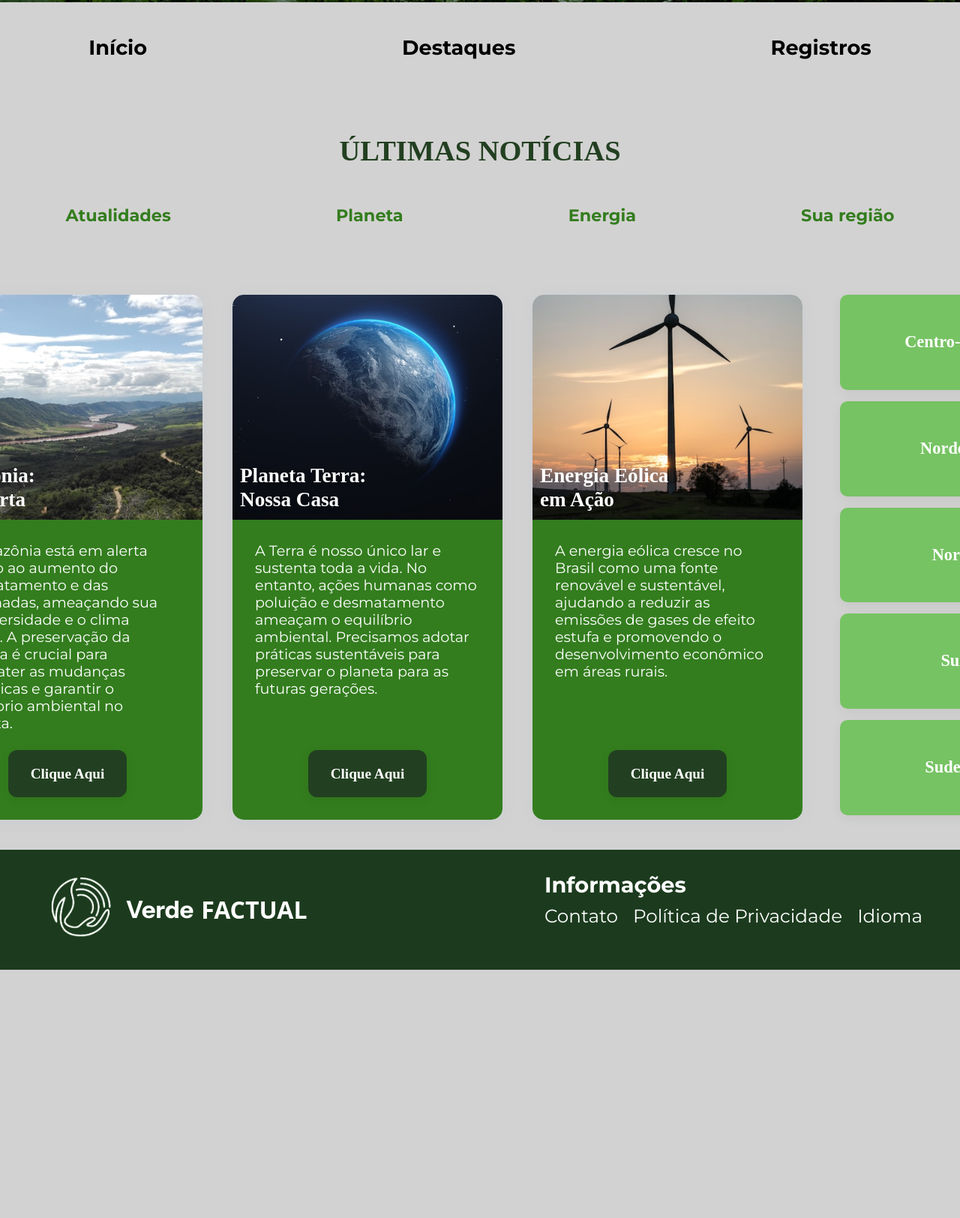
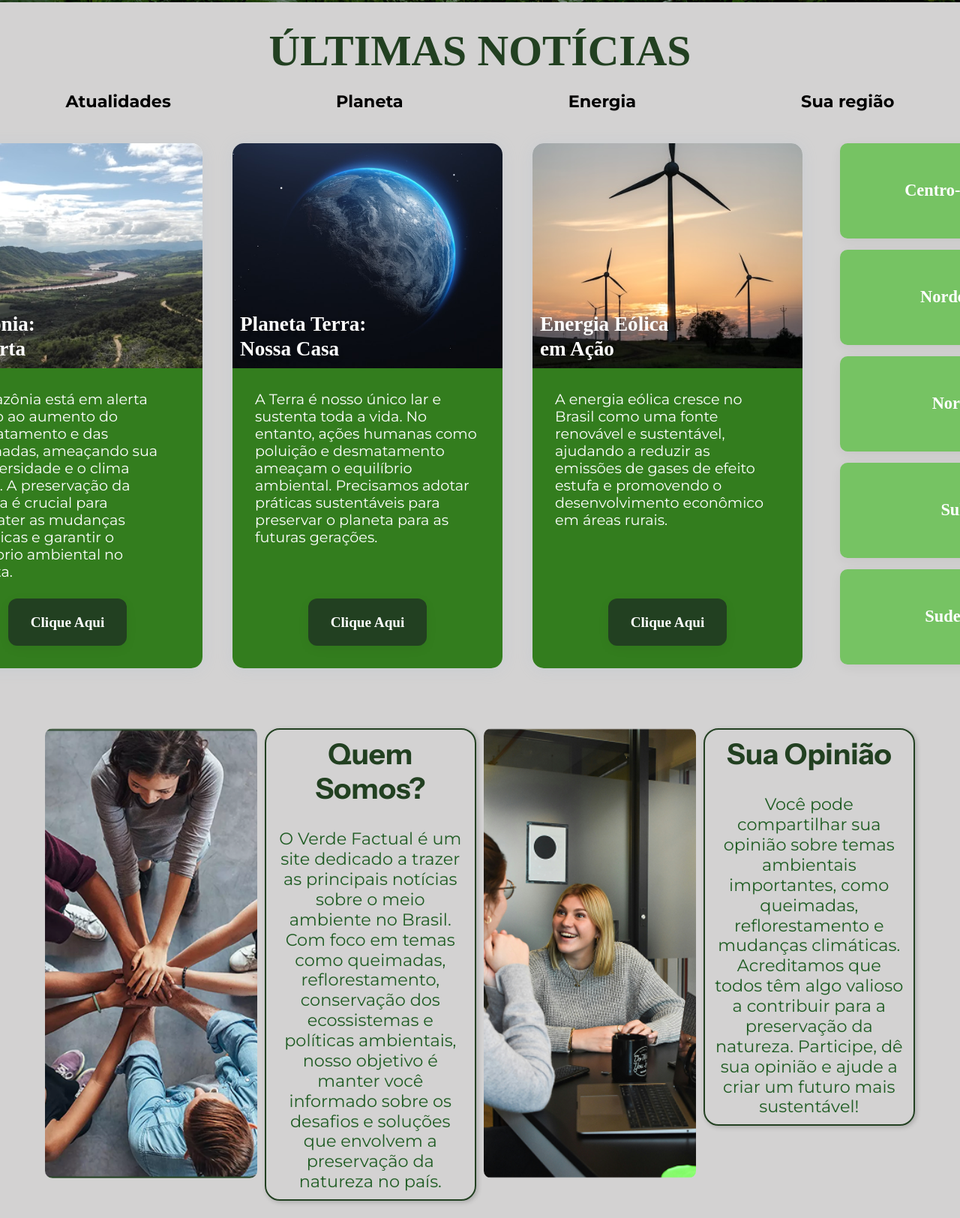
Before and after one commit to Lawrnsz/VerdeFactual, a plain HTML site: page index.html in a window 1280 px wide. Shown: the part 670-2294 px from the top of the page at 75% size. Before the commit the page ends 1963 px from the top, so only its background shows below. Drawn offline with nearby package versions, Linux system fonts and the light colour scheme; a web font is replaced by a local one.

Commit message:
Atualização apresentar

```diff
--- a/css/index.css
+++ b/css/index.css
@@ -7,7 +7,7 @@
     box-sizing: border-box;
 }
 
-/*----VARIÁVEIS------------*/
+/* ==== VARIÁVEIS ==== */
 :root{
     /* === CORES PRINCIPAIS === */
     --Background:#D3D2D2;
@@ -164,7 +164,7 @@ li {
   }
 
 
-  /*CSS REUTILIZÁVEL*/
+  /* === CSS REUTILIZÁVEL === */
   .container{
     max-width: 1800px;
     margin: 0 auto;
@@ -174,13 +174,13 @@ li {
     gap: 1rem; /*16*/
   }
 
-  /* HEADER */
+  /* === HEADER === */
 .header {
   background-color: var(--Primária);
   color: var(--Branco);
 }
 
-/* Container flexível */
+/* === CONTAINER FLEXÍVEL === */
 .container {
   max-width: 1800px;
   margin: 0 auto;
@@ -191,7 +191,7 @@ li {
   gap: 1rem;
 }
 
-/* Logo e nome */
+/* === LOGO E NOME === */
 .logo {
   display: flex;
   align-items: center;
@@ -217,7 +217,7 @@ li {
   font-size: var(--fs-3);
 }
 
-/* Navbar principal */
+/* === NAVBAR PRINCIPAL == */
 .navbar {
 padding: 15px 30px;
 }
@@ -231,14 +231,14 @@ padding: 15px 30px;
   padding: 0;
 }
 
-/* Itens da navbar */
+/* === ITENS NAVBAR === */
 .navbar-item {
   display: flex;
   align-items: center;
   gap: 20px;
 }
 
-/* Link da pergunta com borda gradiente */
+
 .navbar-link.pergunta {
   display: inline-flex;
   align-items: center;
@@ -254,12 +254,12 @@ padding: 15px 30px;
   white-space: nowrap;
 }
 
-/* Estilo do input */
+/* === ESTILO INPUT === */
 .navbar-link.pergunta input[type="search"] {
   background: transparent;
   border: none;
   outline: none;
-  color:var(--Branco); /* texto branco */
+  color:var(--Branco);
   font-size: 16px;
   padding: 8px;
   width: 100%;
@@ -270,7 +270,7 @@ padding: 15px 30px;
   color: var(--Branco);
 }
 
-/* Estilo do botão */
+/* === ESTILO DO BOTÃO === */
 .search-btn {
   background: none;
   border: none;
@@ -282,32 +282,32 @@ padding: 15px 30px;
   justify-content: center;
 }
 
-/* Botão Logar */
+/* === BOTÃO DE LOGAR === */
 .btn {
   display: inline-flex;
   align-items: center;
   justify-content: center;
   padding: 8px 16px;
-  background-color: rgba(13, 95, 13, 0.281);
+  background-color: var(--Verde-mato);
   color: var(--Branco);
   border: none;
   font-weight: var(--weight-semibold);
   text-decoration: none;
   font-size: var(--fs-f8);
-  border-radius: 5px;
+  border-radius: 20px;
   transition: background-color 0.3s ease;
 }
 
 .btn:hover {
-  background-color: var(--Verde-mato);
+  background-color: var(--Verde-floresta);
 }
 
-/*BANNER PRINCIPAL*/
+/* === BANNER PRINCIPAL ===*/
 .banner {
-  background-image: url(../img/amazonia.jpg); /* Substitua pelo caminho correto da imagem */
-  background-size: cover;        /* A imagem cobre toda a área do banner */
-  background-position: center;   /* A imagem fica centralizada */
-  background-repeat: no-repeat;  /* Evita que a imagem se repita */
+  background-image: url(../img/amazonia.jpg);
+  background-size: cover;
+  background-position: center;
+  background-repeat: no-repeat;
 
   height: 550px;
   width: 100%;
@@ -353,55 +353,23 @@ padding: 15px 30px;
   margin: 0;
 }
 
-/* === MENU PRINCIPAL === */
-
-.menu-principal {
-  padding: 30px 10px;
-}
-
-.menu-container {
-  max-width: 1200px;
-  margin: 0 auto;
-  padding: 0 20px;
-}
-
-.menu-nav {
-  display: flex;
-  justify-content: center; /* centraliza os links */
-  gap: 300px;
-}
-
-.menu-nav a {
-  color: var(--Preto);
-  font-family: var(--ff-Montserrat);
-  font-weight: var(--weight-semibold);
-  text-decoration: none;
-  font-size: var(--fs-4);
-  padding: 15px 20px;
-  transition: color 0.3s, border-bottom 0.3s;
-  border-bottom: 2px solid transparent;
-}
-
-.menu-nav a:hover {
-  color: var(--Verde-floresta);
-  border-bottom: 2px solid var(--Verde-floresta);
-}
-
 /* === ÚLTIMAS NOTÍCIAS === */
 
 .ultimas-noticias {
-  padding: 30px 20px;
   text-align: center;
 }
 
 .ultimas-title {
   font-family: var(--ff-MontaguSlab);
-  font-size: var(--fs-2);
+  font-size: var(--fs-1);
   font-weight: var(--weight-bold);
   color: var(--Primária);
-  margin-bottom: 30px;
+  text-align: center;
+  margin-top: 30px;
 }
 
+
+/* === CATEGORIAS PRINCIPAIS === */
 .noticia-categorias {
   display: flex;
   justify-content: center;
@@ -410,7 +378,7 @@ padding: 15px 30px;
 }
 
 .categoria {
-  color: var(--Verde-floresta);
+  color: var(--Preto);
   font-family: var(--ff-Montserrat);
   font-weight: var(--weight-semibold);
   font-size: var(--fs-7);
@@ -425,23 +393,20 @@ padding: 15px 30px;
   border-bottom: 2px solid var(--Verde-lima);
 }
 
-.ultimas-noticias {
-  padding: 50px 20px;
-}
 
-.ultimas-noticias {
-  padding: 50px 20px;
-}
+
+
 
 /* === NOTÍCIAS PRINCIPAIS E REGIÕES === */
 .noticias-e-regioes {
   display: flex;
-  justify-content: center;  /* Centraliza horizontalmente */
+  justify-content: center;
   align-items: flex-start;
   gap: 100px;
-  max-width: 1200px;         /* Limita a largura */
-  margin: 0 auto;            /* Centraliza o container na tela */
+  max-width: 1200px;
+  margin: 0 auto;
   padding: 20px;
+  margin-bottom: 40px;
 }
 
 /* Container das notícias, em linha */
@@ -450,7 +415,7 @@ padding: 15px 30px;
   gap: 40px;
 }
 
-/* Cada notícia em si */
+
 .bloco-noticia {
   width: 360px;
   background-color: var(--Branco);
@@ -462,7 +427,7 @@ padding: 15px 30px;
   justify-content: space-between;
 }
 
-/* Container da imagem */
+/* CONTAINER IMAGEM */
 .noticia-imagem {
   position: relative;
   width: 100%;
@@ -519,7 +484,7 @@ padding: 15px 30px;
   padding-block: 20px 20px;
   padding-inline: 30px;
   border-radius: 12px;
-  background-color: var(--Primária); /* substitua por um verde se necessário */
+  background-color: var(--Primária);
   box-shadow: var(--shadow-2);
   z-index: 2;
 }
@@ -569,12 +534,63 @@ padding: 15px 30px;
 
 /*SOBRE NÓS E SUA OPINIÃO*/
 
+.sobre {
+  display: grid;
+  grid-template-columns: repeat(4, 2fr);
+  padding: 20px;
+  gap: 10px;
+  align-items: start;
+  justify-content: center;
+  max-width: 1200px;
+  margin: 0 auto;
+  color: var(--Background);
+  margin-top: 40px;
+
+}
+
+.imagem-sobre {
+  width: 100%;
+  height:600px;
+  object-fit: cover;
+  grid-column: span 1;
+  border-radius: 10px;
+}
+
+.quem-somos,
+.sua-opiniao {
+  padding: 10px;
+  border-radius: 20px;
+  box-shadow: 2px 2px 6px rgba(0,0,0,0.2);
+  border: 2px solid var(--Primária);
+  font-family: var(--ff-InstrumentSans);
+  box-sizing: border-box;
+}
+
+.quem-somos h2,
+.sua-opiniao h2 {
+  color: var(--Primária);
+  margin-bottom: 30px;
+  font-size: var(--fs-2);
+  text-align: center;
+}
+
+.quem-somos p,
+.sua-opiniao p {
+  color: var(--Verde-mato);
+  font-size: var(--fs-7);
+  font-weight:  var(--weight-regular);
+  font-family: var(--ff-Montserrat);
+  text-align: center;
+  height: auto;
+}
+
+
 
 
 /*FOOTER*/
 footer.footer {
-  background-color: #1c3b1e;
-  color: white;
+  background-color: var(--Primária);
+  color: var(--Branco);
   padding: 30px 50px;
   font-size: 1.1em;
   margin-top: 20px;
@@ -633,7 +649,7 @@ footer.footer {
 }
 
 .footer-info ul li a {
-  color: white;
+  color: var(--Branco);
   text-decoration: none;
   font-weight: var(--weight-regular);
 }
@@ -642,11 +658,9 @@ footer.footer {
   text-decoration: underline;
 }
 
-/* Isso é só teste de responsividade, ser revisado amanhã em grupo */
 
 
-
-
+/* Isso é só teste de responsividade, ser revisado amanhã em grupo */
 
 /* Telas menores que 1200px (tablets grandes) */
 @media (max-width: 1200px) {
--- a/css/login.css
+++ b/css/login.css
@@ -52,7 +52,7 @@
     margin: 10px 0;
     border: none;
     border-radius: 30px;
-    background: linear-gradient(90deg, #67AC56 37.5%, rgba(42, 70, 35, 0.88) 100%);
+    background: linear-gradient(90deg, #3e7430 37.5%, rgba(42, 70, 35, 0.88) 100%);
     color: white;
     font-weight: bold;
     outline: none;
@@ -83,7 +83,7 @@
     padding: 10px;
     border: none;
     border-radius: 30px;
-    background: linear-gradient(90deg, #67AC56 37.5%, rgba(42, 70, 35, 0.88) 100%);
+    background: linear-gradient(90deg, #3e7430 37.5%, rgba(42, 70, 35, 0.88) 100%);
     color: white;
     font-weight: bold;
     cursor: pointer;
--- a/css/noticia.css
+++ b/css/noticia.css
@@ -1,4 +1,89 @@
-/* Reset */
+noticia.css
+/*-----------RESET----------------*/
+*,
+*::before,
+*::after {
+    margin: 0;
+    padding: 0;
+    box-sizing: border-box;
+}
+
+/* ==== VARIÁVEIS ==== */
+:root{
+    /* === CORES PRINCIPAIS === */
+    --Background:#D3D2D2;
+    --Primária:#224021; /* Verde principal - natureza */
+    --Verde-claro:#76C363; /* Verde mais leve - regiões */
+    --Verde-floresta:#337D1E; /*Verde escuro - fundo de notícia, e titúlos*/
+    --Verde-folha:#67AC56; /* Verde suave - chat*/
+    --Verde-mato: #1F5C23; /* Verde escuro - início do gradiente */
+    --Verde-lima: #61BE6F; /* Verde claro - fim do gradiente */
+    --Verde-musgo-claro:#85BC61; /* Verde suave, inspirado em folhas frescas */
+    --Azul-ceu: #91BED4;  /* Azul suave - inspirado no céu claro */
+    --Azul-noite: #304269;  /* Azul escuro - inspirado no céu noturno */
+
+
+    /* === CORES DE APOIO === */
+    --Preto:#000000;
+    --Branco:#FFFFFF;
+    --Sucess:#1BE071;
+    --Warning:#F47E08;
+    --Danger:#FF0000;
+
+    /* === GRADIENTES === */
+    --gradiente-floresta: linear-gradient(to right, var(--Verde-mato), var(--Verde-lima));
+    --gradiente-nevoa-verde: linear-gradient(to bottom, var(--Background), var(--Verde-musgo-claro));
+    --gradiente-azul: linear-gradient(to bottom, var(--Azul-noite), var(--Azul-ceu));
+
+    /* === TIPOGRAFIA ===*/
+    --ff-Montserrat: "Montserrat", sans-serif;
+    --ff-InstrumentSans: "Instrument Sans", sans-serif;
+    --ff-Megrim: "Megrim", system-ui;
+    --ff-MontaguSlab: "Montagu Slab", serif;
+
+    --fs-1: 3.6rem;
+    --fs-2: 2.4rem;
+    --fs-3: 2rem;
+    --fs-4: 1.7rem;
+    --fs-5: 1.6rem;
+    --fs-6: 1.5rem;
+    --fs-7: 1.4rem;
+    --fs-f8: 1.2rem;
+
+    --weight-regular: 400;
+    --weight-semibold: 600;
+    --weight-bold: 700;
+
+    /* === ESPAÇO === */
+    --section-spacing: 60px;
+
+    /* === BODER RADIUS === */
+    --radius-circle: 50%;
+    --radius-5: 5px;
+    --radius-3: 3px;
+
+    /* === SOMBRAS === */
+    --shadow: 0px 2px 5px 0px hsla(0, 0%, 0%, 0.2);
+    --shadow-1: 0px 2px 20px hsla(209, 36%, 72%, 0.2);
+    --shadow-2: 0 4px 16px hsla(0, 0%, 0%, 0.06);
+
+    /*==== TRANSIÇÃO ====*/
+    --transition-1: 250ms ease;
+    --transition-2: 500ms ease;
+    --cubic-out: cubic-bezier(0.05, 0.83, 0.52, 0.97);
+
+    /*==== CLIP PATH ====*/
+    --clip-path-1: polygon(0 0, 100% 0, 100% 0, 0 0);
+    --clip-path-2: polygon(0 0, 100% 0, 100% 100%, 0 100%);
+    --clip-path-3: polygon(0% 0%, 90% 0, 100% 30%, 100% 100%, 0 100%);
+    --clip-path-4: polygon(90% 0, 100% 40%, 100% 100%, 0 100%, 0 0);
+    --clip-path-5: polygon(100% 0, 100% 100%, 10% 100%, 0 60%, 0 0);
+    --clip-path-6: polygon(10% 0, 100% 0, 100% 100%, 0 100%, 0 40%);
+    --clip-path-7: polygon(100% 0, 100% 60%, 90% 100%, 0 100%, 0 0);
+    --clip-path-8: polygon(0% 0%, 70% 0, 100% 30%, 100% 100%, 0 100%);
+    --clip-path-9: polygon(0 0, 90% 0, 100% 100%, 0% 100%);
+}
+
 * {
     margin: 0;
     padding: 0;
@@ -90,7 +175,9 @@ body {
 
 .principal img {
     border-radius: 15px;
-    height: 30;
+    height: 250px;
+    padding: 8px;
+    justify-content: center;
 }
 
 .principal h3 {
--- a/index.html
+++ b/index.html
@@ -1,3 +1,4 @@
+
 <!DOCTYPE html>
 <html lang="pt-br">
 <head>
@@ -53,7 +54,7 @@
           </nav>
 
             <li class="navbar-item">
-                    <a href="login.html" class="btn">Logar</a>
+             <a href="login.html" class="btn">Login</a>
             </li>
 
         </div>
@@ -63,20 +64,9 @@
     <!-- BANNER PRINCIPAL -->
     <section class="banner">
         <div class="banner-container">
-            <h1 class="banner-title">Amazônia em Reflorestamento</h1>
-            <p class="banner-subtitle">A recuperação da floresta amazônica é essencial para preservar a biodiversidade e combater as mudanças climáticas.<br>
-                 Saiba como iniciativas de reflorestamento estão trazendo esperança ao meio ambiente..</p>
-        </div>
-    </section>
-
-     <!-- MENU PRINCIPAL -->
-    <section class="menu-principal">
-        <div class="menu-container">
-            <nav class="menu-nav">
-                <a href="#">Início</a>
-                <a href="#">Destaques</a>
-                <a href="#">Registros</a>
-            </nav>
+            <a href="noticia.html"><h1 class="banner-title">Amazônia em Reflorestamento</h1>
+            <p class="banner-subtitle">A recuperação da floresta amazônica é essencial para preservar a biodiversidade e combater as mudanças climáticas.<br></a>
+            Saiba como iniciativas de reflorestamento estão trazendo esperança ao meio ambiente.</p>
         </div>
     </section>
 
@@ -171,6 +161,31 @@
       </div>
     </section>
 
+    <!--QUEM SOMOS? E SUA OPINIÃO-->
+
+    <section class="sobre">
+      <img src="img/pessoas.png" alt="Pessoas unidas" class="imagem-sobre">
+
+      <div class="quem-somos">
+        <h2>Quem Somos?</h2>
+        <p>
+          O Verde Factual é um site dedicado a trazer as principais notícias sobre o meio ambiente no Brasil.
+          Com foco em temas como queimadas, reflorestamento, conservação dos ecossistemas e políticas ambientais,
+          nosso objetivo é manter você informado sobre os desafios e soluções que envolvem a preservação da natureza no país.
+        </p>
+      </div>
+
+      <img src="img/Opinião.png" alt="Pessoas unidas" class="imagem-sobre">
+
+      <div class="sua-opiniao">
+        <h2>Sua Opinião</h2>
+        <p>
+          Você pode compartilhar sua opinião sobre temas ambientais importantes, como queimadas, reflorestamento e mudanças climáticas.
+          Acreditamos que todos têm algo valioso a contribuir para a preservação da natureza. Participe, dê sua opinião e ajude a criar um futuro mais sustentável!
+        </p>
+      </div>
+    </section>
+
 
 
     <footer class="footer">
```
Also changed, not shown: css/register.css (+4 -4 lines), login.html (+1 -0 lines), noticia.html (+3 -2 lines), register.html (+1 -0 lines), img/Opinião.png (added), img/pessoas.png (added).
